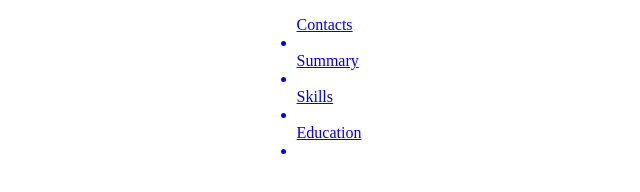
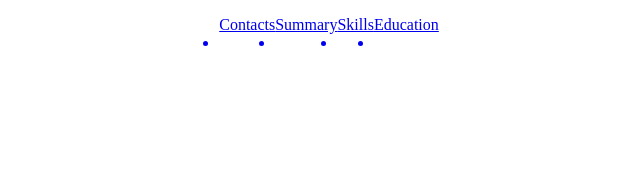
Before and after one commit to Zhanat010598/rsschool-cv, a plain HTML site: page index.html in a window 1280 px wide. Shown: the whole page, without its empty margins (331-971 px from the left). Drawn offline with Linux system fonts and the light colour scheme.

Commit message:
feat: add css file

```diff
--- a/style.css
+++ b/style.css
@@ -11,3 +11,9 @@ body {
     max-width: 1440px;
     margin: 0 auto;
 }
+
+.nav-list {
+    display: flex;
+    justify-content: flex-end;
+    align-items: center;
+}
```
